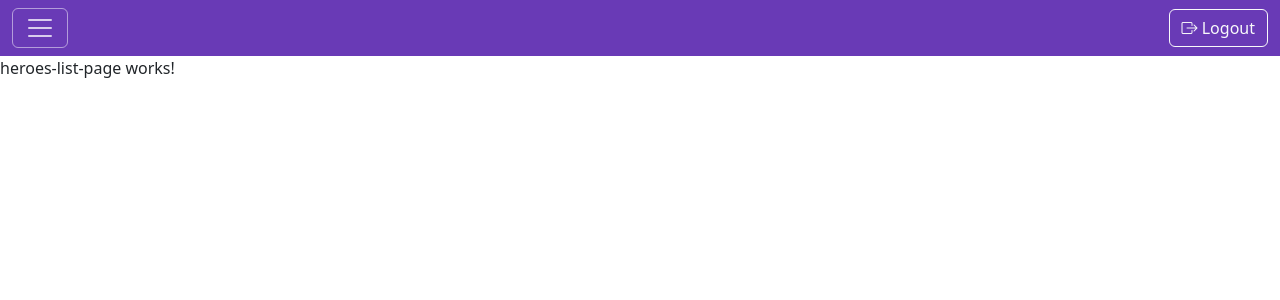
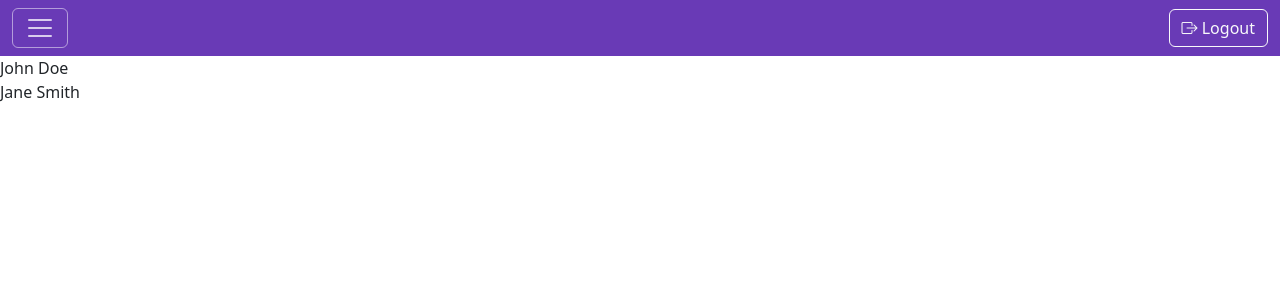
Before and after one commit to LTintez/tp-final-ang, an Angular app: page /list in a window 1280 px wide. Shown: the top 300 px of the page. Built offline with nearby package versions, Linux system fonts and the light colour scheme.

Commit message:
adding json data

```diff
--- a/src/app/app.config.ts
+++ b/src/app/app.config.ts
@@ -2,7 +2,10 @@ import { ApplicationConfig, provideZoneChangeDetection } from '@angular/core';
 import { provideRouter } from '@angular/router';
 
 import { routes } from './app.routes';
+import { provideHttpClient, withFetch } from '@angular/common/http';
 
 export const appConfig: ApplicationConfig = {
-  providers: [provideZoneChangeDetection({ eventCoalescing: true }), provideRouter(routes)]
+  providers: [provideZoneChangeDetection({ eventCoalescing: true }), provideRouter(routes),
+    provideHttpClient(withFetch()),
+  ]
 };
--- a/src/app/app.routes.ts
+++ b/src/app/app.routes.ts
@@ -10,7 +10,7 @@ export const routes: Routes = [
         component: HomePageComponent,
         children: [
             {
-                path: '',
+                path: 'add',
                 title: 'heroes-add',
                 component: HeroesAddPageComponent,
             },
--- a/src/app/heroes/pages/heroes-list-page/heroes-list-page.component.html
+++ b/src/app/heroes/pages/heroes-list-page/heroes-list-page.component.html
@@ -1 +1,15 @@
-<p>heroes-list-page works!</p>
+<section class="">
+    @if (data.length > 0) {
+    <div class="">
+        @for (d of data; track $index) {
+            <div class=>
+            {{d.name}}
+        </div>
+        }
+    </div>
+    } @else {
+    <p class="">
+        nada que mostrar
+    </p>
+    }
+</section>
--- a/src/app/heroes/pages/heroes-list-page/heroes-list-page.component.ts
+++ b/src/app/heroes/pages/heroes-list-page/heroes-list-page.component.ts
@@ -1,4 +1,5 @@
-import { Component } from '@angular/core';
+import { Component, OnInit } from '@angular/core';
+import { HeroesService } from '../../services/heroes.service';
 
 @Component({
   selector: 'app-heroes-list-page',
@@ -8,5 +9,19 @@ import { Component } from '@angular/core';
   styleUrl: './heroes-list-page.component.css'
 })
 export class HeroesListPageComponent {
+  data: any = [
+    {
+      "id": 1,
+      "name": "John Doe",
+      "email": "john.doe@example.com"
+    },
+    {
+      "id": 2,
+      "name": "Jane Smith",
+      "email": "jane.smith@example.com"
+    }
+  ];
+
+
 
 }
--- a/src/app/shared/components/navbar/navbar.component.html
+++ b/src/app/shared/components/navbar/navbar.component.html
@@ -10,11 +10,10 @@
       </div>
     </div>
   </nav>
-
   <div class="sidebar" [class.active]="isSidebarOpen">
     <ul class="list-group">
       <li class="list-group-item" routerLink="list" routerLinkActive="active" [routerLinkActiveOptions]="{exact:true}">Listar Héroe</li>
-      <li class="list-group-item" routerLink="" routerLinkActive="active">Agregar Héroe</li>
+      <li class="list-group-item" routerLink="add" routerLinkActive="active">Agregar Héroe</li>
       <li class="list-group-item" routerLink="search" routerLinkActive="active">Buscar Héroe</li>
     </ul>
   </div>
```
Also changed, not shown: src/app/assets/data.json (added, +12 -0 lines), src/app/heroes/services/heroes.service.ts (+9 -1 lines).
